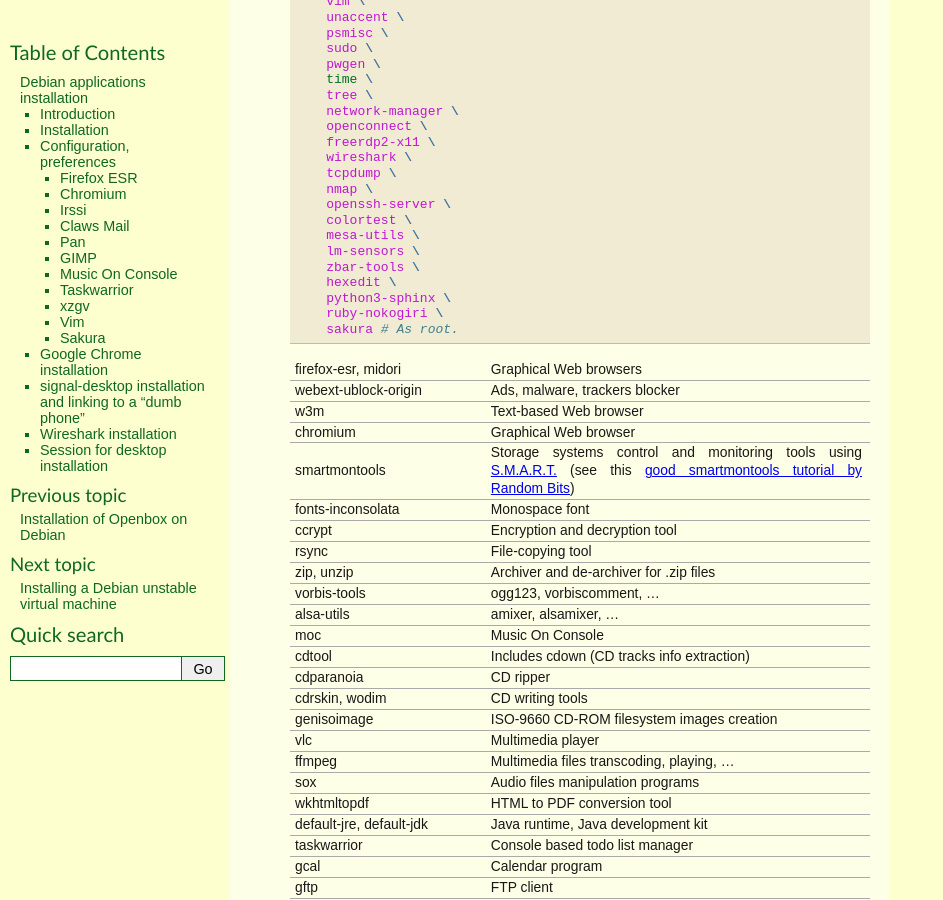
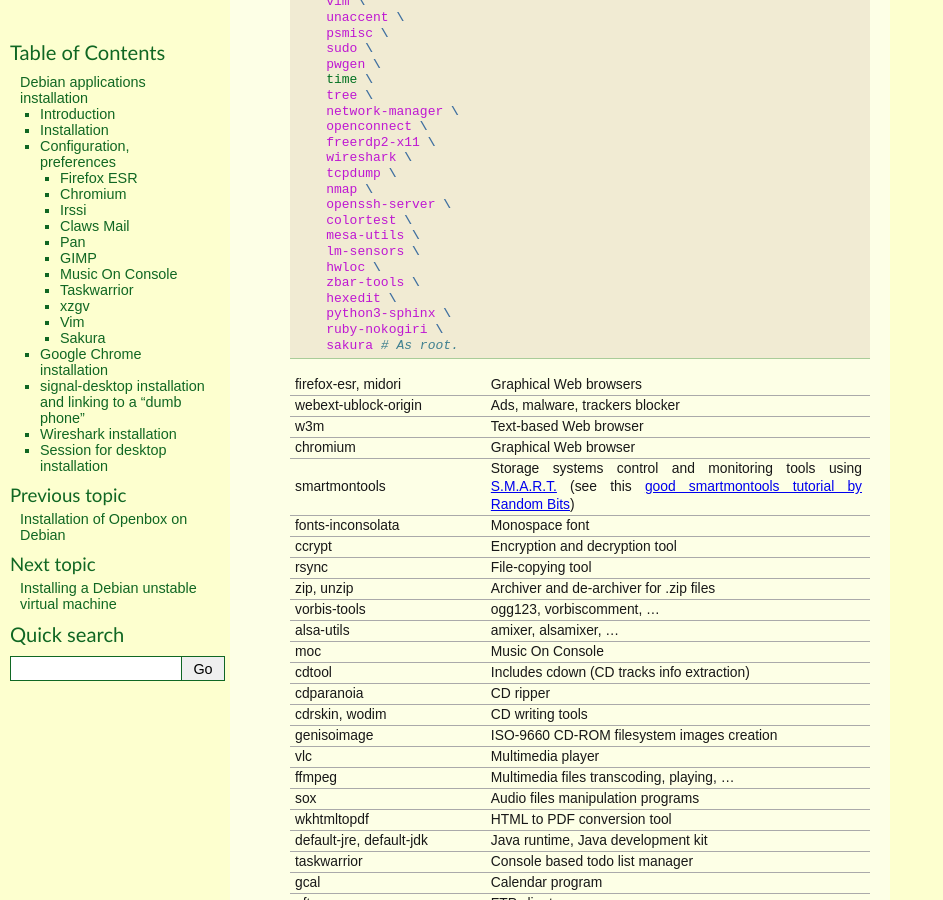
Before and after one commit to thierr26/thierr26_personal_notes_sphinx_sources, a Sphinx documentation site: the page built from source/debian_apps_install.rst, in a window 1280 px wide and 900 px high, scrolled down 1586 px. Shown: the whole window, without its empty margins (0-943 px from the left). Built offline with Sphinx 7.4.7, drawn with Linux system fonts in a browser that asks for light colours; some of the changed text lies outside the part shown.

Commit message:
Add hwloc

```diff
--- a/source/debian_apps_install.rst
+++ b/source/debian_apps_install.rst
@@ -95,6 +95,7 @@
       colortest \
       mesa-utils \
       lm-sensors \
+      hwloc \
       zbar-tools \
       hexedit \
       python3-sphinx \
@@ -242,6 +243,8 @@
   * - lm-sensors
     - Utilities to read temperature/voltage/fan sensors (Run ``sensors-detect``
       as root to configure and ``sensors`` to view a readout of the sensors.)
+  * - hwloc
+    - Hardware Locality tool suite
   * - zbar-tools
     - Bar code / QR-code related utilities
   * - hexedit
```
